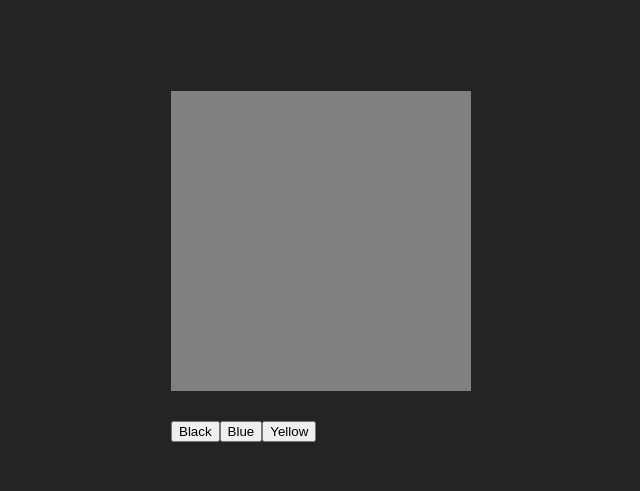
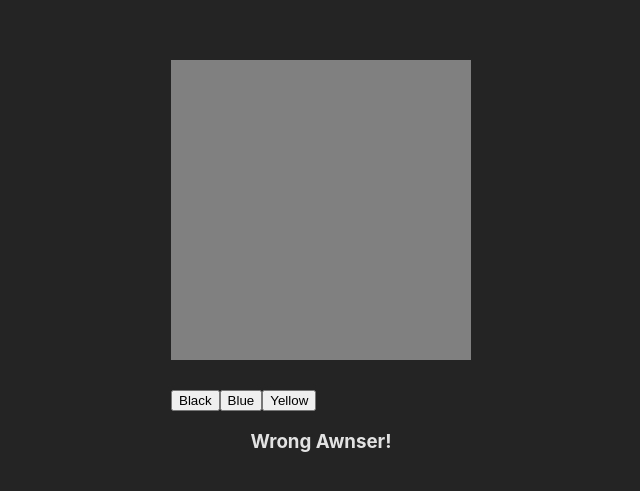
Before and after one commit to jonriber/Pick-a-Color, a React (Vite) app in the folder pick-a-color/: page / in a window 1280 px wide. Shown: the part 149-640 px from the top of the page, without its empty margins (319-959 px from the left). Built offline with nearby package versions, Linux system fonts and the light colour scheme.

Commit message:
Awnser control

```diff
--- a/pick-a-color/src/App.css
+++ b/pick-a-color/src/App.css
@@ -23,3 +23,8 @@
   place-items: center;
 
 }
+
+.Awnser{
+  position: relative;
+  top: 30px;
+}
--- a/pick-a-color/src/App.tsx
+++ b/pick-a-color/src/App.tsx
@@ -6,15 +6,26 @@ function App() {
   const
     [color, setColor] = useState<string>("blue"),
     [awnser, setAwnser] = useState<string[]>([]),
-    defaultColors = ["Black","Blue","Yellow"];
+    [correctAwnser, setCorrectAwnser] = useState<boolean>(false),
+    defaultColors = ["Black","Blue","Yellow"],
+    getRandomColor = () => {
+      return colors[Math.floor(Math.random()* colors.length)];
+    }
 
   useEffect(() => {
-    let actualColor = colors[Math.floor(Math.random()* colors.length)];
+    let actualColor = getRandomColor()
     setColor(actualColor.color);
 
   },[])
 
-  const checkAnwser = () => {
+  const checkAnwser = (colorValue: string) => {
+    console.log("checkAnwser:",color);
+    if(colorValue === color){
+      console.log("Correta!")
+      console.log("gerar nova cor!");
+      let newColor = getRandomColor();
+      setColor(newColor.color);
+    }
 
   }
 
@@ -24,9 +35,12 @@ function App() {
 
       </div>
       <div className='colorOptions'>
-        {defaultColors.map((color) => {
-          return <button id={color}>{color}</button>
+        {defaultColors.map((colorValue) => {
+          return <button id={colorValue} onClick={() => checkAnwser(colorValue)}>{colorValue}</button>
         })}
+      </div>
+      <div className='Awnser'>
+        {!correctAwnser ? <h3>Wrong Awnser!</h3> :<h3> Correct Awnser!</h3>}
       </div>
     </div>
   )
```
